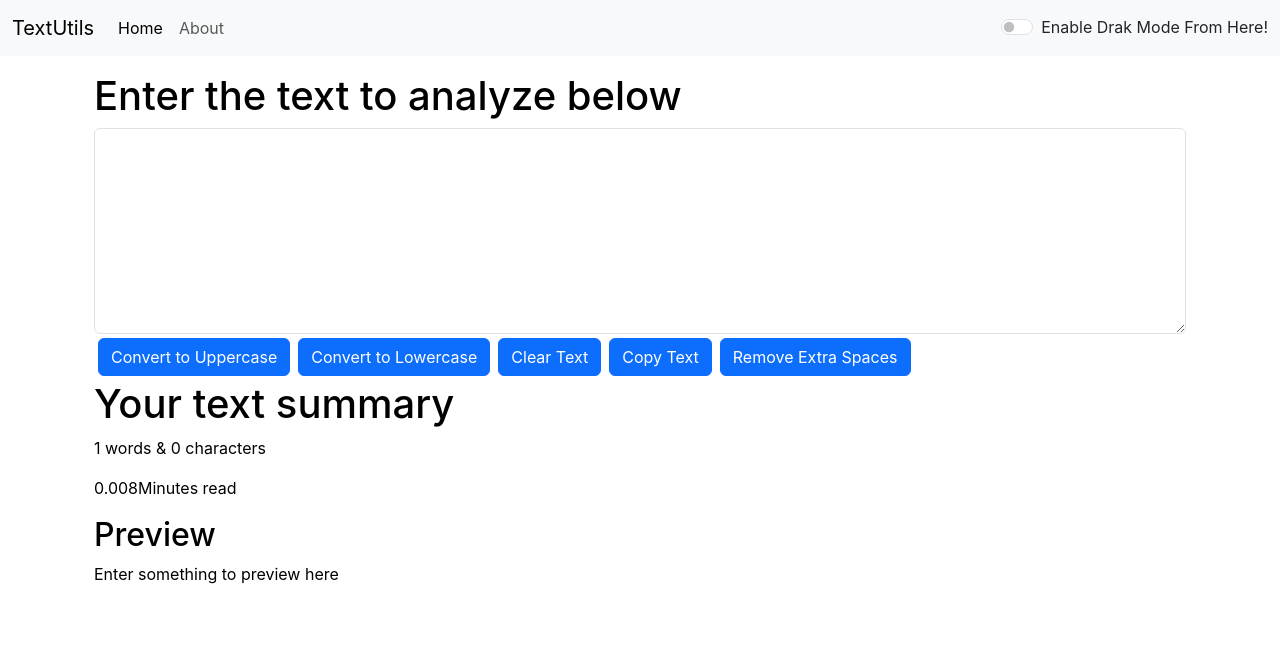
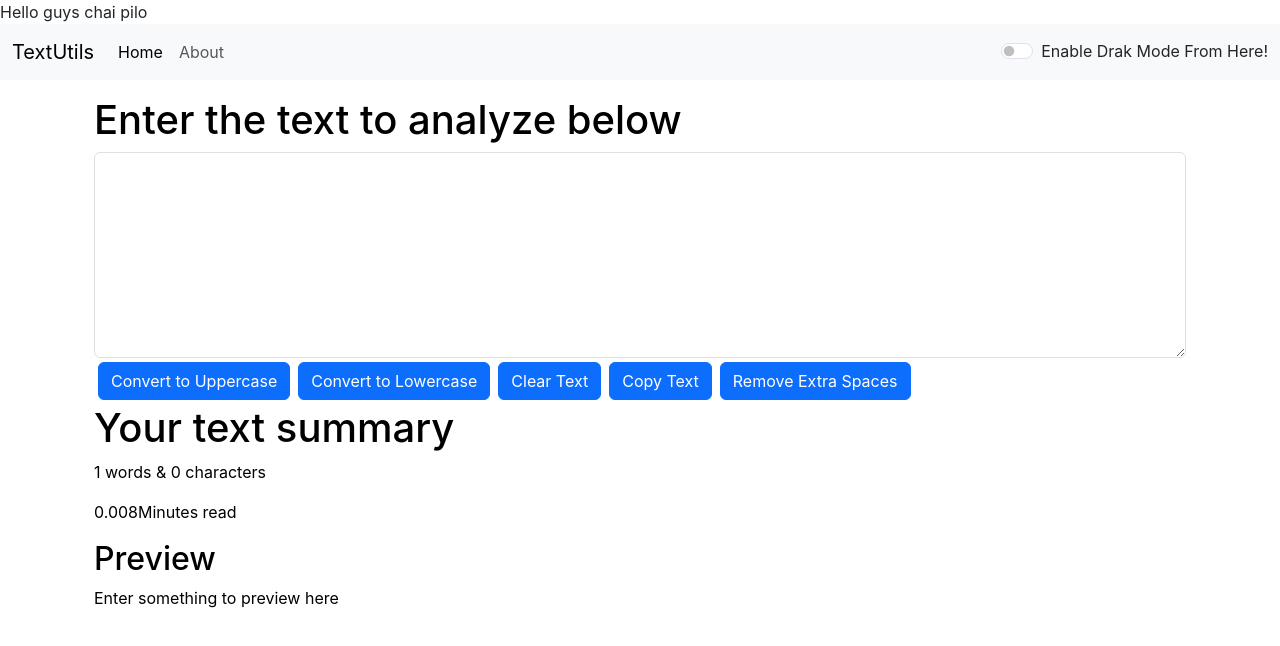
Before and after one commit to Yuvrajj89/UtilsText, a plain HTML site: page index.html in a window 1280 px wide. Drawn offline with nearby package versions, Linux system fonts and the light colour scheme.

Commit message:
hello changes

```diff
--- a/index.html
+++ b/index.html
@@ -1 +1 @@
-<!doctype html><html lang="en"><head><meta charset="utf-8"/><link rel="icon" href="/UtilsText/favicon-192x192.png"/><meta name="viewport" content="width=device-width,initial-scale=1"/><meta name="theme-color" content="#000000"/><meta name="description" content="TextUtils is a utility which can be used to manilulate your text in the way you want"/><link rel="apple-touch-icon" href="/UtilsText/favicon-192x192.png"/><link rel="manifest" href="/UtilsText/manifest.json"/><title>TextUtils - Home</title><link href="https://cdn.jsdelivr.net/npm/bootstrap@5.3.0-alpha1/dist/css/bootstrap.min.css" rel="stylesheet" integrity="sha384-GLhlTQ8iRABdZLl6O3oVMWSktQOp6b7In1Zl3/Jr59b6EGGoI1aFkw7cmDA6j6gD" crossorigin="anonymous"/><script defer="defer" src="/UtilsText/static/js/main.13ea2664.js"></script><link href="/UtilsText/static/css/main.073c9b0a.css" rel="stylesheet"></head><body><noscript>You need to enable JavaScript to run this app.</noscript><div id="root"></div><script src="https://cdn.jsdelivr.net/npm/@popperjs/core@2.11.6/dist/umd/popper.min.js" integrity="sha384-oBqDVmMz9ATKxIep9tiCxS/Z9fNfEXiDAYTujMAeBAsjFuCZSmKbSSUnQlmh/jp3" crossorigin="anonymous"></script><script src="https://cdn.jsdelivr.net/npm/bootstrap@5.3.0-alpha1/dist/js/bootstrap.min.js" integrity="sha384-mQ93GR66B00ZXjt0YO5KlohRA5SY2XofN4zfuZxLkoj1gXtW8ANNCe9d5Y3eG5eD" crossorigin="anonymous"></script></body></html>
+<!doctype html><html lang="en">Hello guys chai pilo<head><meta charset="utf-8"/><link rel="icon" href="/UtilsText/favicon-192x192.png"/><meta name="viewport" content="width=device-width,initial-scale=1"/><meta name="theme-color" content="#000000"/><meta name="description" content="TextUtils is a utility which can be used to manilulate your text in the way you want"/><link rel="apple-touch-icon" href="/UtilsText/favicon-192x192.png"/><link rel="manifest" href="/UtilsText/manifest.json"/><title>TextUtils - Home</title><link href="https://cdn.jsdelivr.net/npm/bootstrap@5.3.0-alpha1/dist/css/bootstrap.min.css" rel="stylesheet" integrity="sha384-GLhlTQ8iRABdZLl6O3oVMWSktQOp6b7In1Zl3/Jr59b6EGGoI1aFkw7cmDA6j6gD" crossorigin="anonymous"/><script defer="defer" src="/UtilsText/static/js/main.13ea2664.js"></script><link href="/UtilsText/static/css/main.073c9b0a.css" rel="stylesheet"></head><body><noscript>You need to enable JavaScript to run this app.</noscript><div id="root"></div><script src="https://cdn.jsdelivr.net/npm/@popperjs/core@2.11.6/dist/umd/popper.min.js" integrity="sha384-oBqDVmMz9ATKxIep9tiCxS/Z9fNfEXiDAYTujMAeBAsjFuCZSmKbSSUnQlmh/jp3" crossorigin="anonymous"></script><script src="https://cdn.jsdelivr.net/npm/bootstrap@5.3.0-alpha1/dist/js/bootstrap.min.js" integrity="sha384-mQ93GR66B00ZXjt0YO5KlohRA5SY2XofN4zfuZxLkoj1gXtW8ANNCe9d5Y3eG5eD" crossorigin="anonymous"></script></body></html>
```
